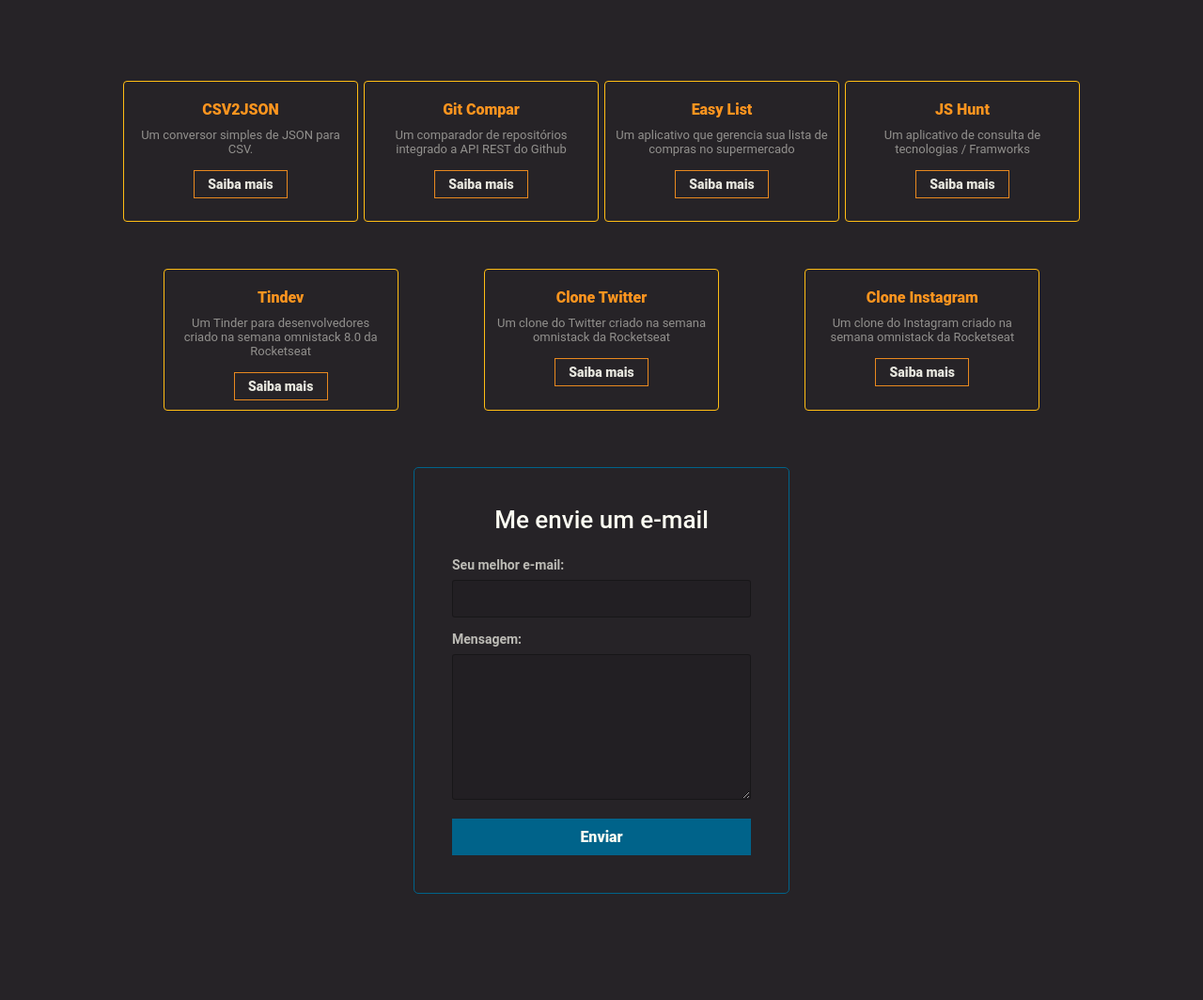
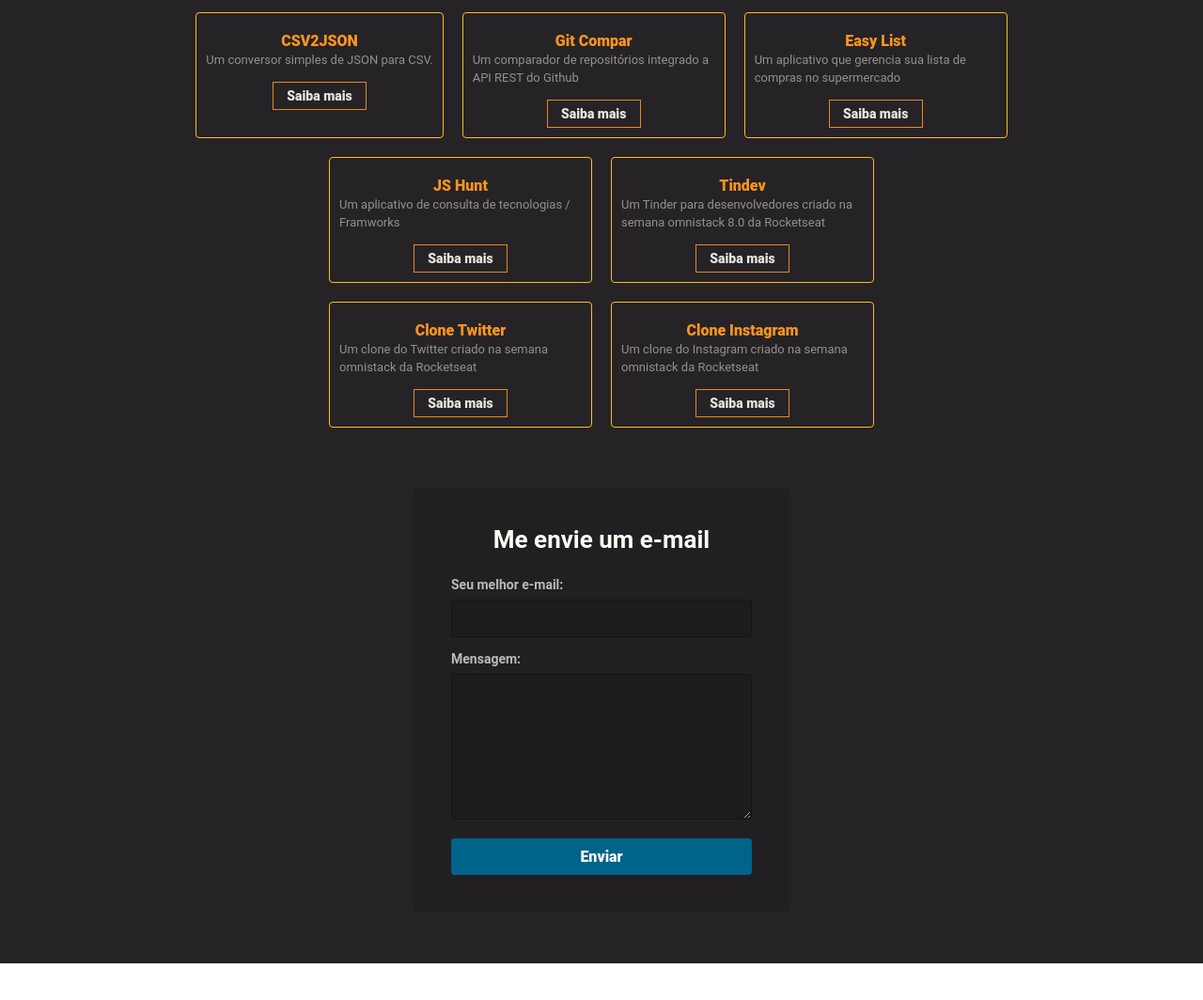
Before and after one commit to YagoLopes/blog-yagolopes.com, a Gatsby site: page / in a window 1280 px wide. Shown: the part 388-1452 px from the top of the page at 94% size. After the commit the page ends 1413 px from the top, so only its background shows below. Built offline with nearby package versions, Linux system fonts and the light colour scheme; Gatsby itself is replaced by a stand-in of ours; a small style sheet from the web is missing.

Commit message:
add correção de alinhamento page home

```diff
--- a/src/components/Portfolio/EmailForm/styles.js
+++ b/src/components/Portfolio/EmailForm/styles.js
@@ -2,7 +2,7 @@
 
 export const Container = styled.div`
  width: 100%;
- padding: 0 25px 10% 25px;
+ height: 560px;
  display: flex;
  align-items: center;
  justify-content: center;
@@ -10,16 +10,16 @@
  form {
   display: flex;
   flex-direction: column;
-  border-radius: 5px;
-  border: solid 1px var(--link);
+  background-color: rgba(0, 0, 0, 0.1);
   padding: 40px;
   width: 400px;
   display: flex;
+  border-radius: 4px;
   flex-direction: column;
   align-items: stretch;
   h1 {
    font-size: 26px;
-   font-weight: 500;
+   font-weight: bold;
    text-align: center;
    margin: 0 0 10px;
    color: var(--tertiary);
@@ -67,7 +67,7 @@
    color: var(--white);
    font-weight: 800;
    font-size: 16px;
-
+   border-radius: 4px;
    margin: 20px 0 0;
    padding: 10px;
   }
--- a/src/components/Portfolio/Header/styles.js
+++ b/src/components/Portfolio/Header/styles.js
@@ -2,7 +2,7 @@
 import img from "../../../assets/profile.jpg"
 
 export const Container = styled.div`
- padding: 10%;
+ padding: 10% 10% 45px 10%;
  width: 100%;
  display: flex;
  align-items: center;
@@ -11,6 +11,7 @@
 
 export const Left = styled.div`
  max-width: 50%;
+ margin-top: -100px;
 
  @media only screen and (max-width: 600px) {
   margin-top: 20px;
@@ -36,7 +37,7 @@
  }
 `
 export const Title = styled.h2`
- font-size: 1.8em;
+ font-size: 2em;
  color: var(--quinary);
 `
 export const Text = styled.p`
--- a/src/components/Portfolio/ListProjects/styles.js
+++ b/src/components/Portfolio/ListProjects/styles.js
@@ -1,24 +1,21 @@
 import styled from "styled-components"
 
 export const Container = styled.div`
- width: 100%;
+ margin-left: auto;
+ margin-right: auto;
+ width: 70%;
  display: flex;
- padding: 0 10% 10px 10%;
- justify-content: space-around;
  flex-wrap: wrap;
+ justify-content: center;
 `
 
 export const Project = styled.div`
- display: flex;
- flex-direction: column;
  border: solid 1px var(--primary);
  border-radius: 4px;
- margin-bottom: 50px;
  padding: 10px;
- min-width: 100px;
- max-width: 250px;
- min-height: 150px;
- flex-grow: 2;
+ min-width: 200px;
+ max-width: 280px;
+ margin: 10px;
  header {
   font-size: 16px;
   text-align: center;
```
